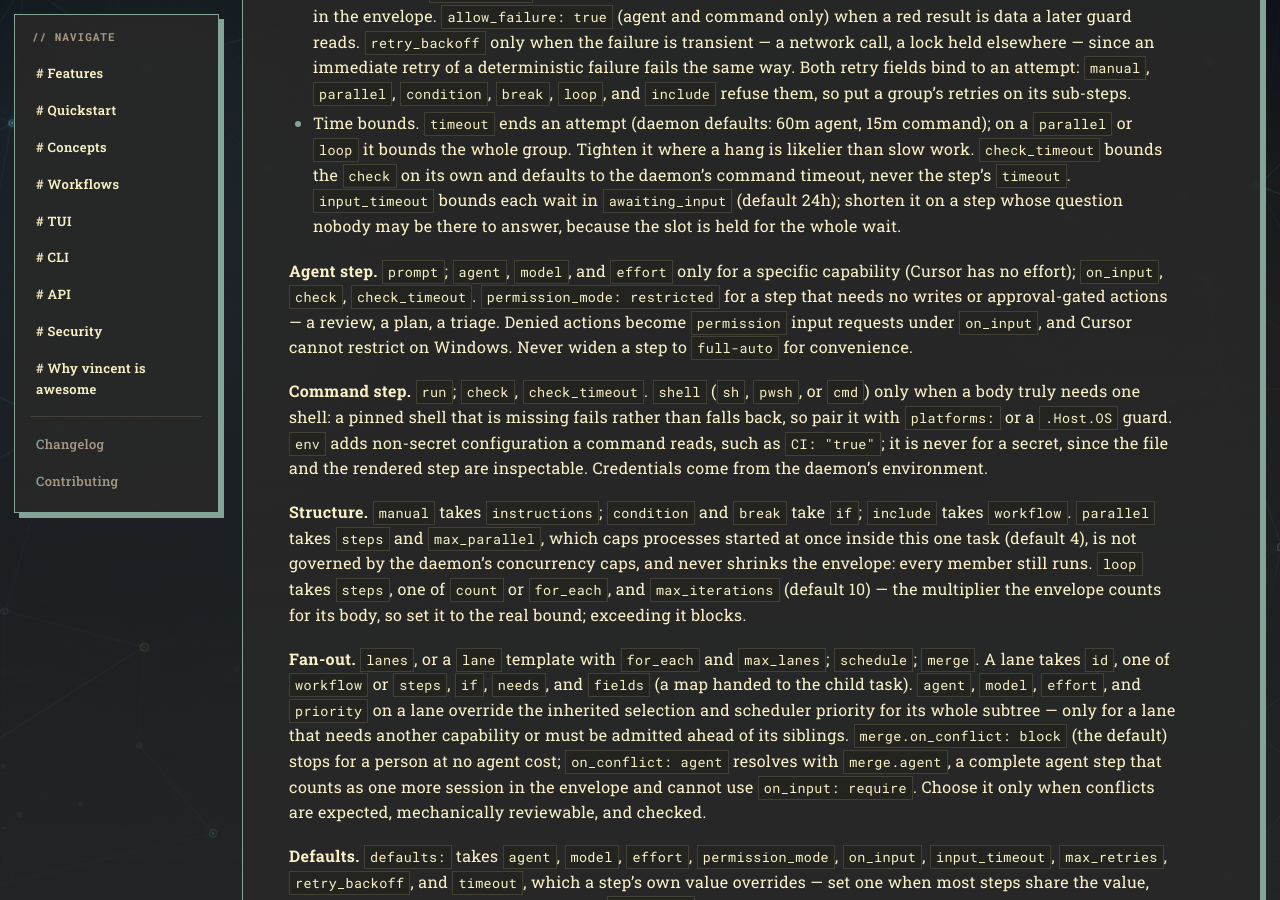
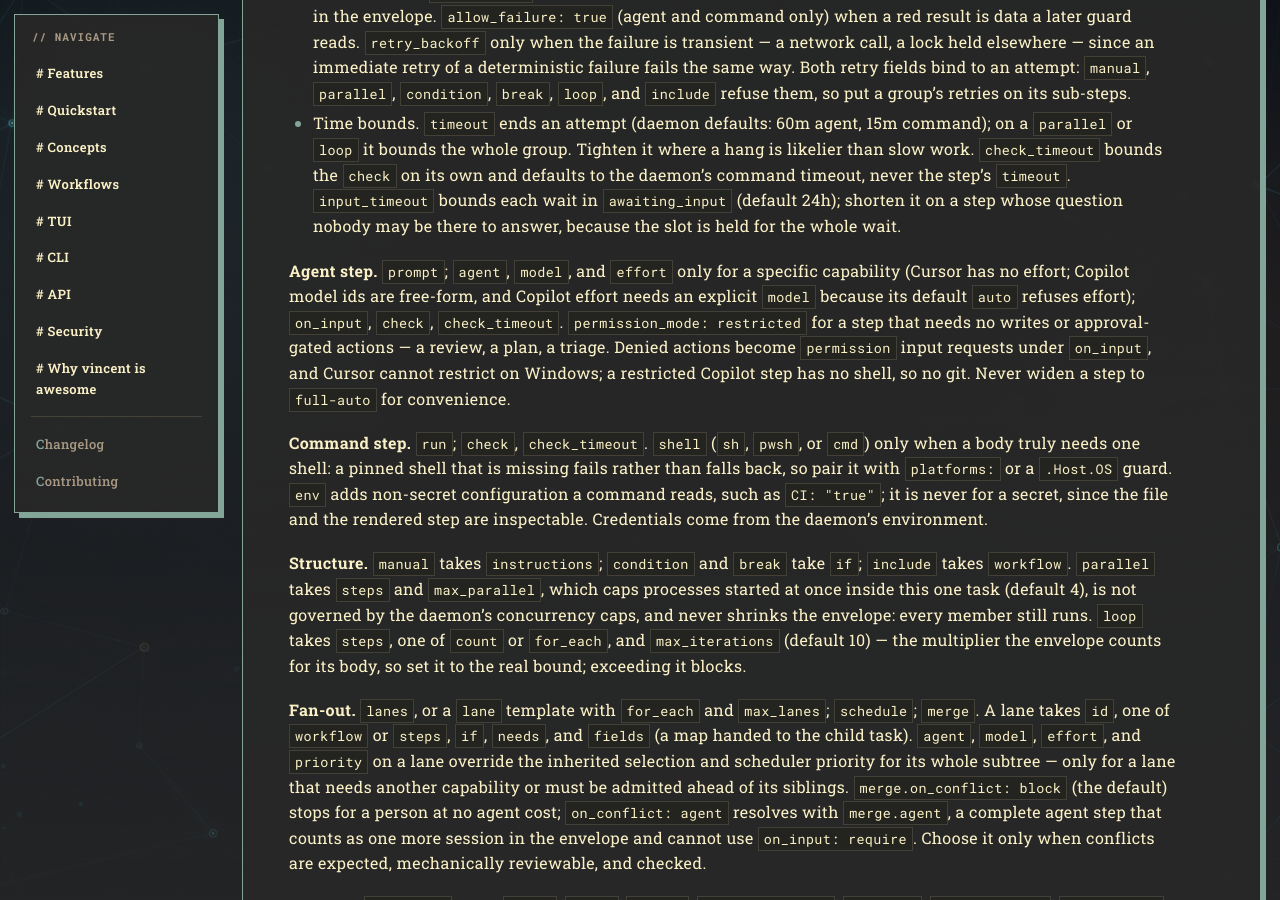
Before and after one commit to lezli01/vincent, a Jekyll site: the page built from skills/vincent-workflows/SKILL.md, in a window 1280 px wide and 900 px high, scrolled down 4564 px. Built offline with Jekyll 4.4.1, drawn with Linux system fonts in a browser that asks for light colours; our own code applies the rules of GitHub Pages for plain Markdown files; some of the changed text lies outside the part shown.

Commit message:
docs(skills): teach vincent-workflows copilot's capability verdicts
Name copilot at the four adapter sites with spec §9.9's verdicts: no
mid-run input, effort only with an explicit model, free-form model ids,
and no shell when restricted. Bump the skill to 1.5.1 and its recorded
hash. Record 138.14: all five built-ins re-read, no change.

```diff
--- a/skills/vincent-workflows/SKILL.md
+++ b/skills/vincent-workflows/SKILL.md
@@ -129,7 +129,7 @@ that says to create the task from an issue.
 - Use `on_input: require` only when an agent must ask a question and continue
   the same reasoning session. It requires an adapter that supports mid-run
   input and cannot be nested in `parallel` or `loop` or used by a merge
-  resolver. Codex and Cursor do not support it.
+  resolver. Codex, Cursor and Copilot do not support it.
 - `on_input: wait` keeps the agent process and task slot alive while waiting;
   it is not a substitute for a deliberate approval gate.
 
@@ -229,11 +229,14 @@ itself; `if` to guard it.
   because the slot is held for the whole wait.
 
 **Agent step.** `prompt`; `agent`, `model`, and `effort` only for a specific
-capability (Cursor has no effort); `on_input`, `check`, `check_timeout`.
+capability (Cursor has no effort; Copilot model ids are free-form, and Copilot
+effort needs an explicit `model` because its default `auto` refuses effort);
+`on_input`, `check`, `check_timeout`.
 `permission_mode: restricted` for a step that needs no writes or approval-gated
 actions — a review, a plan, a triage. Denied actions become `permission` input
-requests under `on_input`, and Cursor cannot restrict on Windows. Never widen a
-step to `full-auto` for convenience.
+requests under `on_input`, and Cursor cannot restrict on Windows; a restricted
+Copilot step has no shell, so no git. Never widen a step to `full-auto` for
+convenience.
 
 **Command step.** `run`; `check`, `check_timeout`. `shell` (`sh`, `pwsh`, or
 `cmd`) only when a body truly needs one shell: a pinned shell that is missing
```
Also changed, not shown: other parts of skills/vincent-workflows/SKILL.md (+1 -1 lines), docs/tasks/138-copilot-adapter.md (+12 -2 lines), docs/tasks/README.md (+1 -1 lines), skills/vincent-workflows/references/control-flow-and-cost.md (+1 -1 lines), skills/vincent-workflows/references/workflow-schema.md (+4 -2 lines), 1 other file.
